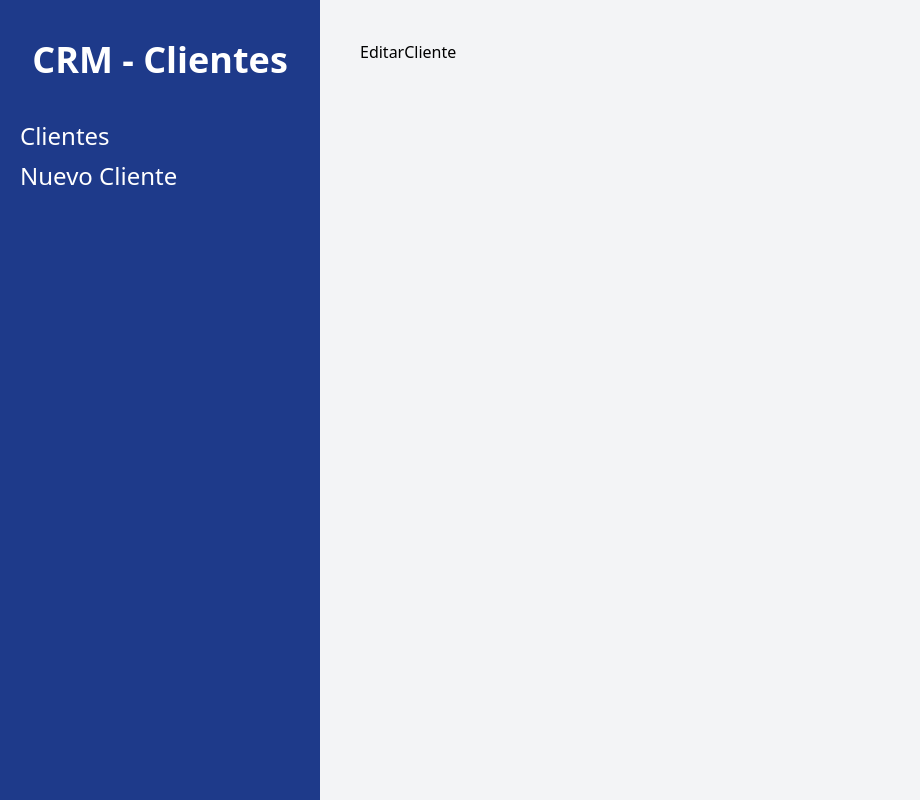
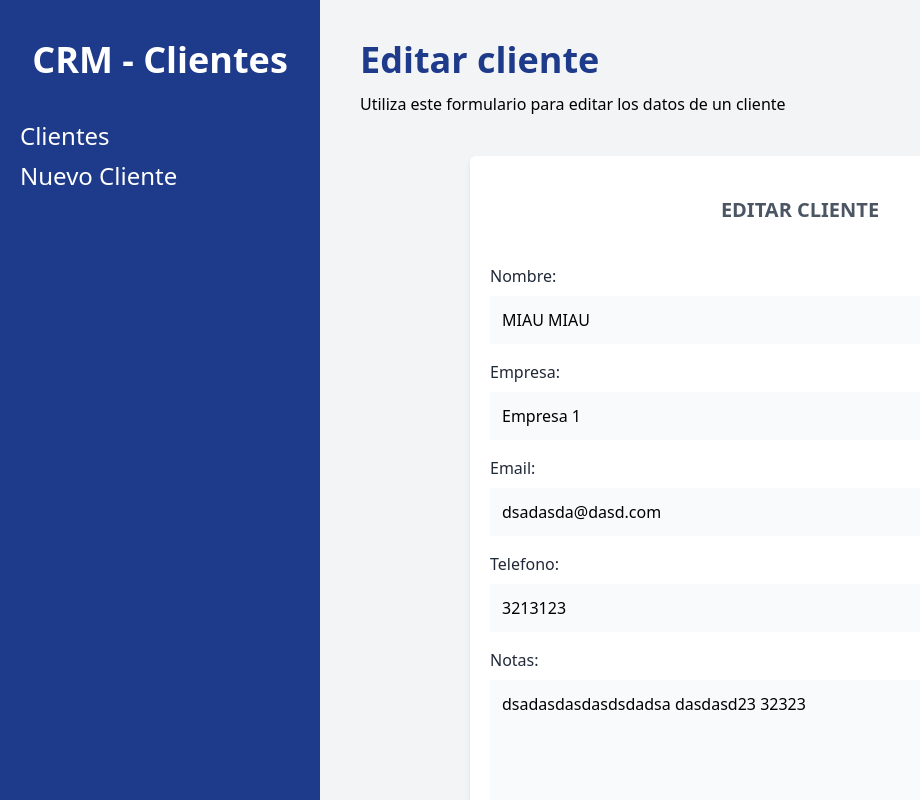
Before and after one commit to debiig92/react-crm-react, a React (Vite) app: page /clientes/editar/1 in a window 1280 px wide. Shown: the whole page, without its empty margins (0-920 px from the left). Built offline with nearby package versions, Linux system fonts and the light colour scheme; data requests are answered from the project's data file.

Commit message:
Editar registro funcionalidad

```diff
--- a/db.json
+++ b/db.json
@@ -1,24 +1,24 @@
 {
   "clientes": [
     {
-      "nombre": "sasdsadasd",
-      "empresa": "dsadasdas",
+      "nombre": "MIAU MIAU",
+      "empresa": "Empresa 1",
       "telefono": "3213123",
       "email": "dsadasda@dasd.com",
       "notas": "dsadasdasdasdsdadsa dasdasd23 32323",
       "id": 1
     },
     {
-      "nombre": "sasdsadasd",
-      "empresa": "dsadasdas",
+      "nombre": "MIAU",
+      "empresa": "Empresa 2",
       "telefono": "3213123",
       "email": "dsadasda@dasd.com",
       "notas": "dsadasdasdasdsdadsa dasdasd23 32323",
       "id": 2
     },
     {
-      "nombre": "sasdsadasd",
-      "empresa": "dsadasdas",
+      "nombre": "TEST2",
+      "empresa": "Empresa 3",
       "telefono": "3213123",
       "email": "dsadasda@dasd.com",
       "notas": "dsadasdasdasdsdadsa dasdasd23 32323",
@@ -26,19 +26,27 @@
     },
     {
       "nombre": "test ACTUALIZADO",
-      "empresa": "asdsa",
+      "empresa": "Empresa 4",
       "telefono": "79899626",
       "email": "deby.guardado@gmail.com",
       "notas": "",
       "id": 4
     },
     {
-      "nombre": "test",
+      "nombre": "HOLA1",
       "empresa": "novatech",
       "telefono": "79899626",
       "email": "deby.guardado@gmail.com",
       "notas": "Pruebas 1\nPruebas 2 \nPruebas 3",
       "id": 5
+    },
+    {
+      "nombre": "HOLAAAA",
+      "empresa": "Empresa 5",
+      "telefono": "79899626",
+      "email": "deby.guardado@gmail.com",
+      "notas": "dsadada",
+      "id": 6
     }
   ]
 }
--- a/src/components/Cliente.jsx
+++ b/src/components/Cliente.jsx
@@ -26,6 +26,7 @@
         <button
           className="bg-blue-600 hover:bg-blue-700 block w-full text-white p-2 uppercase font-bold text-xs mb-2"
           type="button"
+          onClick={() => navigate(`/clientes/editar/${cliente.id}`)}
         >
           Editar
         </button>
--- a/src/components/Formulario.jsx
+++ b/src/components/Formulario.jsx
@@ -3,8 +3,9 @@
 import * as Yup from "yup";
 import Alerta from "./Alerta";
 import { useNavigate } from "react-router-dom";
+import Spinner from "../components/Spinner";
 
-const Formulario = () => {
+const Formulario = ({ cliente, cargando }) => {
   const navigate = useNavigate();
 
   const nuevoClienteSchema = Yup.object().shape({
@@ -24,6 +25,22 @@
 
   const handleSubmit = async (valores) => {
     try {
+      if (cliente?.id) {
+        //Editar Registro
+        const url = `http://localhost:4000/clientes/${cliente?.id}`;
+        const respuesta = await fetch(url, {
+          method: "PUT",
+          body: JSON.stringify(valores),
+          headers: {
+            "content-Type": "application/json",
+          },
+        });
+        console.log(respuesta);
+        const resultado = await respuesta.json();
+        console.log(resultado);
+        navigate("/clientes");
+      } else {
+        // Nuevo Registro
         const url = "http://localhost:4000/clientes";
         const respuesta = await fetch(url, {
           method: "POST",
@@ -36,22 +53,26 @@
         const resultado = await respuesta.json();
         console.log(resultado);
         navigate("/clientes");
+      }
     } catch (error) {}
   };
-  return (
+  return cargando ? (
+    <Spinner />
+  ) : (
     <div className="bg-white mt-10 px-5 py-10 rounded-md shadow-md md:w-3/4 mx-auto">
       <h1 className="text-gray-600 font-bold text-xl uppercase text-center">
-        Agregar Cliente
+        {cliente?.nombre ? "Editar Cliente" : "Agregar Cliente"}
       </h1>
 
       <Formik
         initialValues={{
-          nombre: "",
-          empresa: "",
-          telefono: "",
-          email: "",
-          notas: "",
+          nombre: cliente?.nombre ?? "",
+          empresa: cliente?.empresa ?? "",
+          telefono: cliente?.telefono ?? "",
+          email: cliente?.email ?? "",
+          notas: cliente?.notas ?? "",
         }}
+        enableReinitialize={true}
         onSubmit={async (values, { resetForm }) => {
           await handleSubmit(values);
           resetForm();
@@ -137,7 +158,7 @@
               </div>
               <input
                 type="submit"
-                value="Agregar Cliente"
+                value={cliente?.nombre ? "Editar Cliente" : "Agregar Cliente"}
                 className="mt-5 w-full bg-blue-800 p-3 text-white uppercase font-bold text-lg"
               />
             </Form>
@@ -148,4 +169,9 @@
   );
 };
 
+Formulario.defaultProps = {
+  cliente: {},
+  cargando: false,
+};
+
 export default Formulario;
--- a/src/paginas/EditarCliente.jsx
+++ b/src/paginas/EditarCliente.jsx
@@ -1,7 +1,42 @@
 import React from "react";
+import Formulario from "../components/Formulario";
+import { useParams } from "react-router-dom";
+import { useState, useEffect } from "react";
 
 const EditarCliente = () => {
-  return <div>EditarCliente</div>;
+  const params = useParams();
+  const [cliente, setCliente] = useState({});
+  const [cargando, setCargando] = useState(true);
+  useEffect(() => {
+    const obtenerCliente = async () => {
+      setCargando(true);
+      try {
+        const url = `http://localhost:4000/clientes/${params.id}`;
+        const respuesta = await fetch(url);
+        const resultado = await respuesta.json();
+        setCliente(resultado);
+      } catch (error) {
+        console.log(error);
+      }
+      setTimeout(() => {
+        setCargando(!cargando);
+      }, 500);
+    };
+    obtenerCliente();
+  }, []);
+  return (
+    <>
+      <h1 className="font-black text-4xl text-blue-900">Editar cliente</h1>
+      <p className="mt-3">
+        Utiliza este formulario para editar los datos de un cliente
+      </p>
+      {cliente?.nombre ? (
+        <Formulario cliente={cliente} cargando={cargando} />
+      ) : (
+        <p className="mt-3">Cliente id no válido</p>
+      )}
+    </>
+  );
 };
 
 export default EditarCliente;
```
Lines whose indentation alone changed are shown as unchanged.
